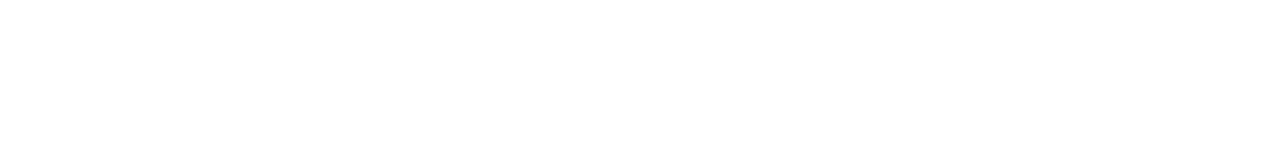
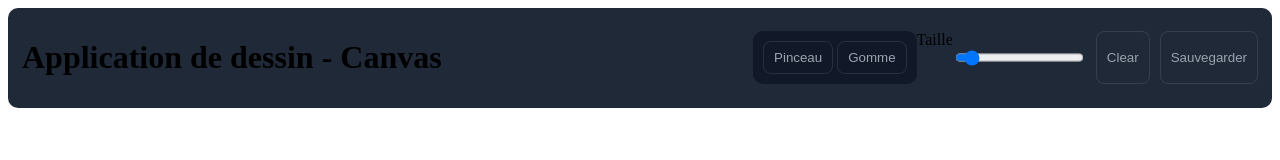
Before and after one commit to KaisserBaccar/Baccar_Kaisser_Application-de-dessin-Canvas-, a plain HTML site: page index.html in a window 1280 px wide. Drawn offline with Linux system fonts and the light colour scheme.

Commit message:
toolbar html css

```diff
--- a/index.html
+++ b/index.html
@@ -3,9 +3,25 @@
 <head>
     <meta charset="UTF-8">
     <meta name="viewport" content="width=device-width, initial-scale=1.0">
-    <title>Document</title>
+    <link href="style.css" rel="stylesheet" >
+    <title>Application de dessin</title>
 </head>
 <body>
-
+    <header>
+        <h1>Application de dessin - Canvas</h1>
+        <div class="toolbar">
+            <div class="controls" role="toolbar">
+                <div>
+                    <button id="brushBtn" class="toolBtn">Pinceau</button>
+                    <button id="eraserBtn" class="toolBtn">Gomme</button>
+                </div>
+            </div>
+            <div id="colors"></div>
+            <label for="size">Taille</label>
+            <input id="size" type="range" min="1" max="60" value="6" class="size-range">
+            <button id="ClearBtn" class="toolBtn">Clear</button>
+            <button id="SaveBtn" class="toolBtn">Sauvegarder</button>
+        </div>
+    </header>
 </body>
 </html>
--- a/style.css
+++ b/style.css
@@ -1,4 +1,41 @@
-body{
-    margin: 0px;
-    padding: 0px;
+header{
+    display: flex;
+    align-items: center;
+    gap: 12px;
+    padding: 10px 14px;
+    background-color: #1f2937;
+    border-radius: 10px;
 }
+
+.toolbar{
+    display: flex;
+    margin-left: auto;
+}
+
+.controls{
+    display: flex;
+    gap:10px;
+    align-items: center;
+    padding: 10px;
+    background: #111827;
+    border-radius: 10px;
+}
+
+.toolBtn{
+    background-color: transparent;
+    border: 1px solid rgba(255,255,255,0.1);
+    padding: 8px 10px;
+    border-radius: 8px;
+    cursor: pointer;
+    color: #9ca3af;
+}
+
+.colors{
+    display: flex;
+    gap: 6px;
+}
+
+#ClearBtn{
+    margin-left: 10px;
+    margin-right: 10px;
+}
```
